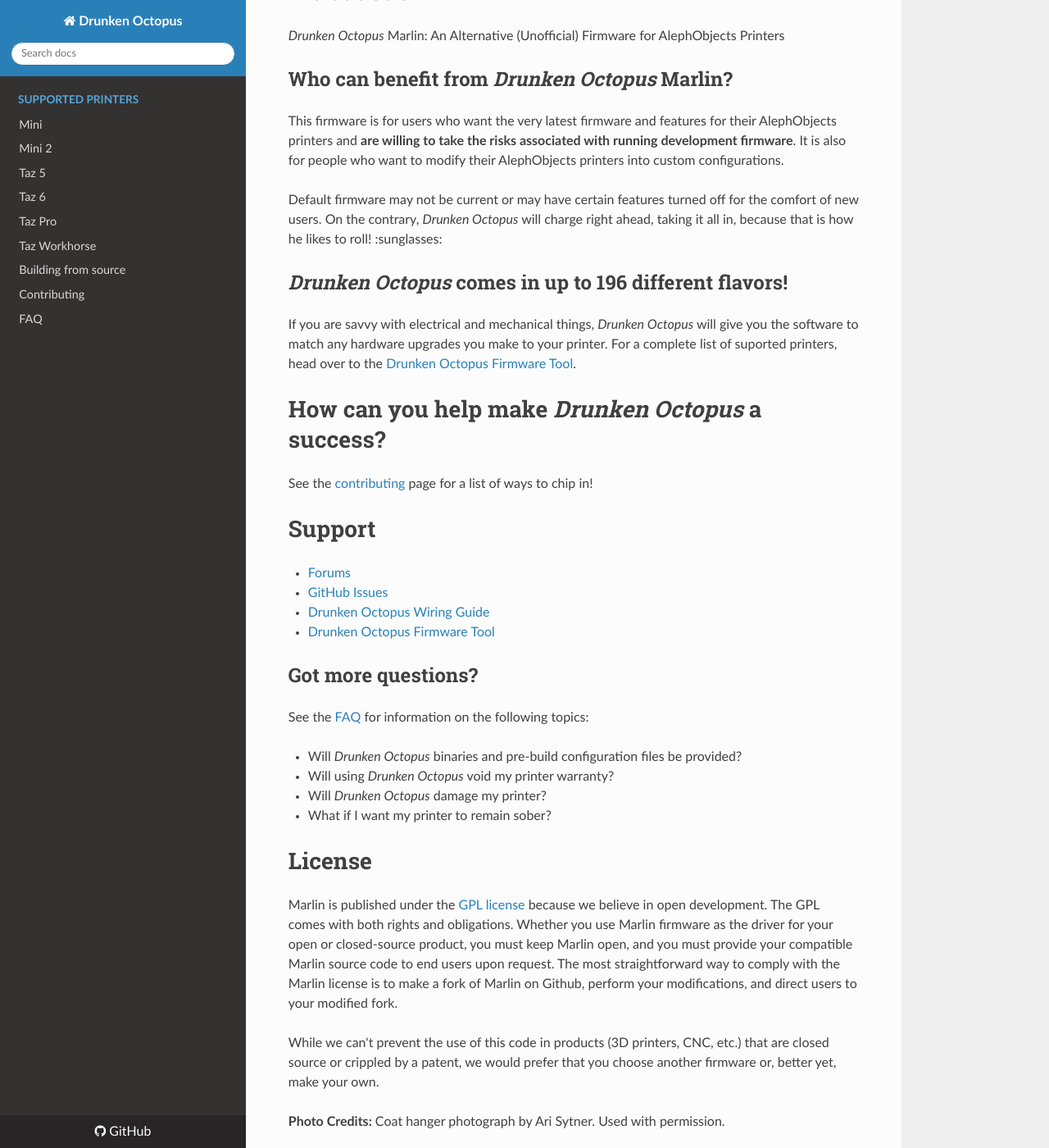
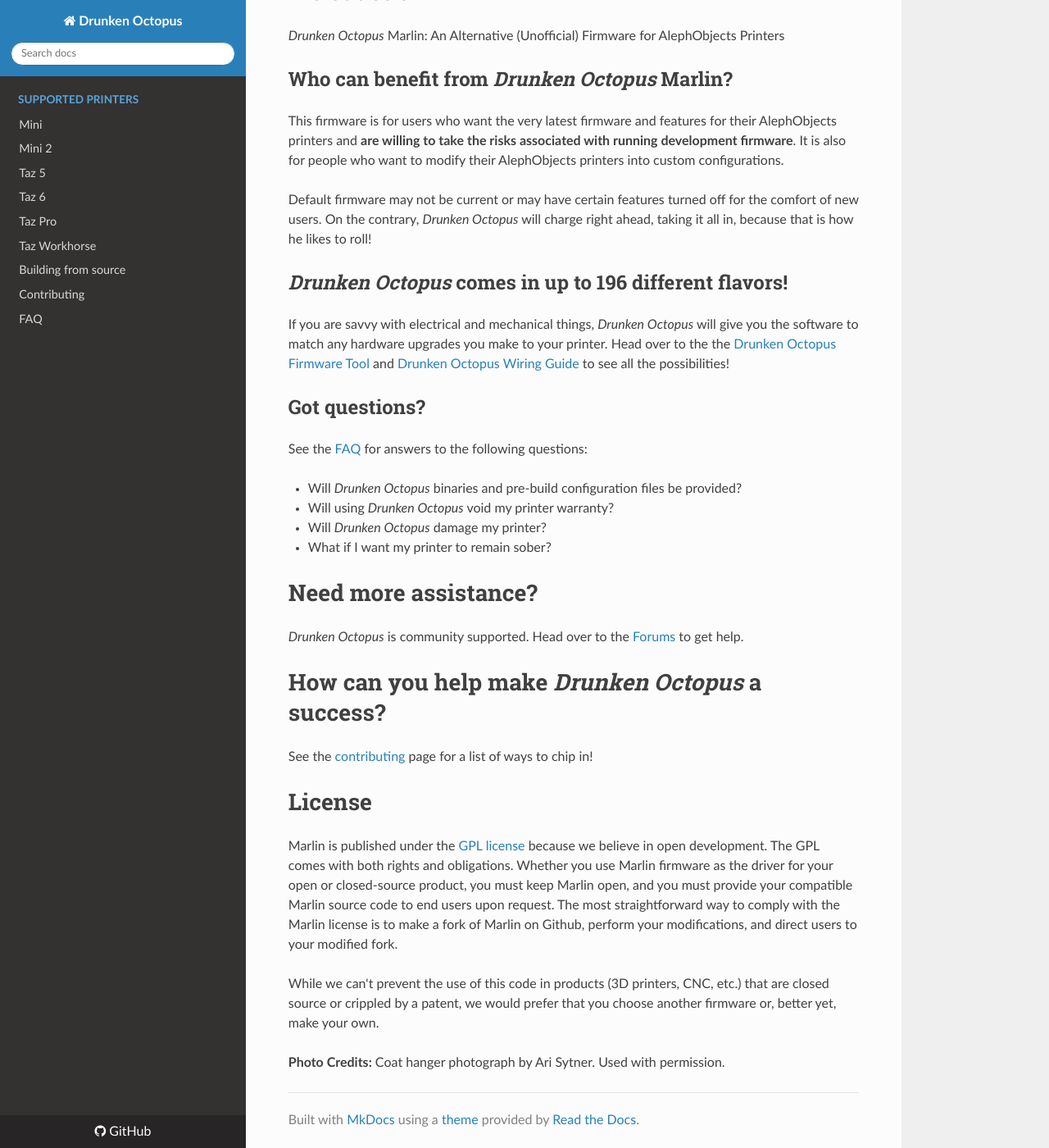
Before and after one commit to drunken-octopus/drunken-octopus.github.io, an MkDocs documentation site: the page built from docs/index.md, in a window 1280 px wide and 1400 px high, scrolled down 547 px. Shown: the whole window at 82% size. Built offline with MkDocs 1.6.1, drawn with Linux system fonts in a browser that asks for light colours; nearby versions of some CDN libraries.

Commit message:
Small documentation fixes

```diff
--- a/docs/index.md
+++ b/docs/index.md
@@ -12,35 +12,31 @@
 
 Default firmware may not be current or may have certain features turned off for the comfort of new
 users. On the contrary, *Drunken Octopus* will charge right ahead, taking it all in, because that
-is how he likes to roll! :sunglasses:
+is how he likes to roll!
 
 ## *Drunken Octopus* comes in up to 196 different flavors!
 
 If you are savvy with electrical and mechanical things, *Drunken Octopus* will give you the
-software to match any hardware upgrades you make to your printer. For a complete list of
-suported printers, head over to the [Drunken Octopus Firmware Tool].
+software to match any hardware upgrades you make to your printer. Head over to the the
+[Drunken Octopus Firmware Tool] and [Drunken Octopus Wiring Guide] to see all the
+possibilities!
 
+## Got questions?
 
-# How can you help make *Drunken Octopus* a success?
-
-See the [contributing](contributing.md) page for a list of ways to chip in!
-
-# Support
-
-* [Forums]
-* [GitHub Issues]
-* [Drunken Octopus Wiring Guide]
-* [Drunken Octopus Firmware Tool]
-
-## Got more questions?
-
-See the [FAQ](faq.md) for information on the following topics:
+See the [FAQ](faq.md) for answers to the following questions:
 
 - Will *Drunken Octopus* binaries and pre-build configuration files be provided?
 - Will using *Drunken Octopus* void my printer warranty?
 - Will *Drunken Octopus* damage my printer?
 - What if I want my printer to remain sober?
 
+# Need more assistance?
+
+*Drunken Octopus* is community supported. Head over to the [Forums] to get help.
+
+# How can you help make *Drunken Octopus* a success?
+
+See the [contributing](contributing.md) page for a list of ways to chip in!
 
 # License
 
```
Also changed, not shown: docs/faq.md (+1 -1 lines).
